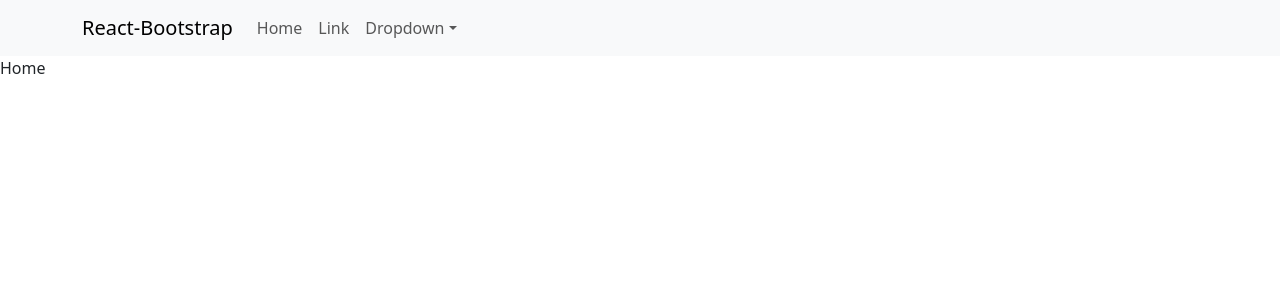
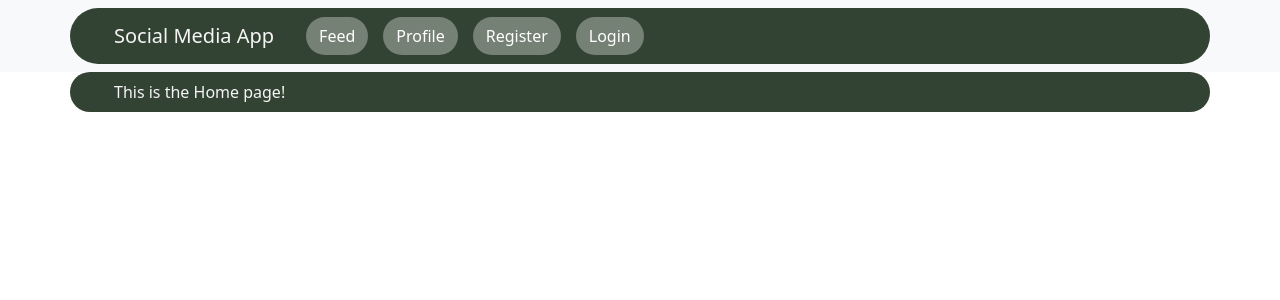
Before and after one commit to jrh761/CS-4413-Final-Project, a React (Create React App) app in the folder frontend/: page / in a window 1280 px wide. Shown: the top 300 px of the page. Built offline with nearby package versions, Linux system fonts and the light colour scheme.

Commit message:
Added init css to Header and Home.

```diff
--- /dev/null
+++ b/frontend/src/components/Header.css
@@ -0,0 +1,26 @@
+.HeaderContainer {
+    background-color: rgb(51, 67, 51);
+    padding: 0.5rem;
+    border-radius: 2rem !important;
+}
+
+.NavbarBrand {
+    color: whitesmoke !important;
+    margin-left: 2rem;
+}
+
+.HeaderButton {
+    color: whitesmoke;
+    background-color: rgba(255, 255, 255, 0.329) !important;
+    border-radius: 2rem !important;
+    border-color: rgba(0, 0, 0, 0) !important;
+    padding-left: 2rem;
+    padding-right: 2rem;
+    margin-left: 1rem;
+    margin-right: 1rem;
+}
+
+.HeaderButton:hover {
+    background-color: rgb(51, 67, 51) !important;
+    border-color: whitesmoke !important;
+}
--- a/frontend/src/components/Header.tsx
+++ b/frontend/src/components/Header.tsx
@@ -1,27 +1,21 @@
 import React from "react";
-import { Container, Nav, NavDropdown, Navbar } from "react-bootstrap";
+import { Container, Nav, Navbar, Button, ButtonGroup } from "react-bootstrap";
+import "./Header.css";
 
 const Header: React.FC = () => {
   return (
     <Navbar expand="lg" className="bg-body-tertiary">
-      <Container>
-        <Navbar.Brand href="#home">React-Bootstrap</Navbar.Brand>
-        <Navbar.Toggle aria-controls="basic-navbar-nav" />
+      <Container className="HeaderContainer">
+        <Navbar.Brand className="NavbarBrand">Social Media App</Navbar.Brand>
+        <Navbar.Toggle/>
         <Navbar.Collapse id="basic-navbar-nav">
           <Nav className="me-auto">
-            <Nav.Link href="#home">Home</Nav.Link>
-            <Nav.Link href="#link">Link</Nav.Link>
-            <NavDropdown title="Dropdown" id="basic-nav-dropdown">
-              <NavDropdown.Item href="#action/3.1">Action</NavDropdown.Item>
-              <NavDropdown.Item href="#action/3.2">
-                Another action
-              </NavDropdown.Item>
-              <NavDropdown.Item href="#action/3.3">Something</NavDropdown.Item>
-              <NavDropdown.Divider />
-              <NavDropdown.Item href="#action/3.4">
-                Separated link
-              </NavDropdown.Item>
-            </NavDropdown>
+            <ButtonGroup className="ButtonGroup">
+              <Button className="HeaderButton" href="#home">Feed</Button>
+              <Button className="HeaderButton">Profile</Button>
+              <Button className="HeaderButton">Register</Button>
+              <Button className="HeaderButton">Login</Button>
+            </ButtonGroup>
           </Nav>
         </Navbar.Collapse>
       </Container>
--- /dev/null
+++ b/frontend/src/pages/Home.css
@@ -0,0 +1,11 @@
+.HomeContainer {
+    background-color: rgb(51, 67, 51);
+    padding: 0.5rem;
+    border-radius: 2rem !important;
+    color: whitesmoke !important;
+}
+
+.ContentDiv {
+    margin-left: 2rem;
+    margin-right: 2rem;
+}
--- a/frontend/src/pages/Home.tsx
+++ b/frontend/src/pages/Home.tsx
@@ -1,7 +1,17 @@
 import React from "react";
+import { Container } from "react-bootstrap";
+import "./Home.css";
 
 const HomePage: React.FC = () => {
-  return <div>Home</div>;
+  return (
+  <div>
+    <Container className="HomeContainer">
+      <div className="ContentDiv">
+        <header>This is the Home page!</header>
+      </div>
+    </Container>
+  </div>
+  );
 };
 
 export default HomePage;
```
